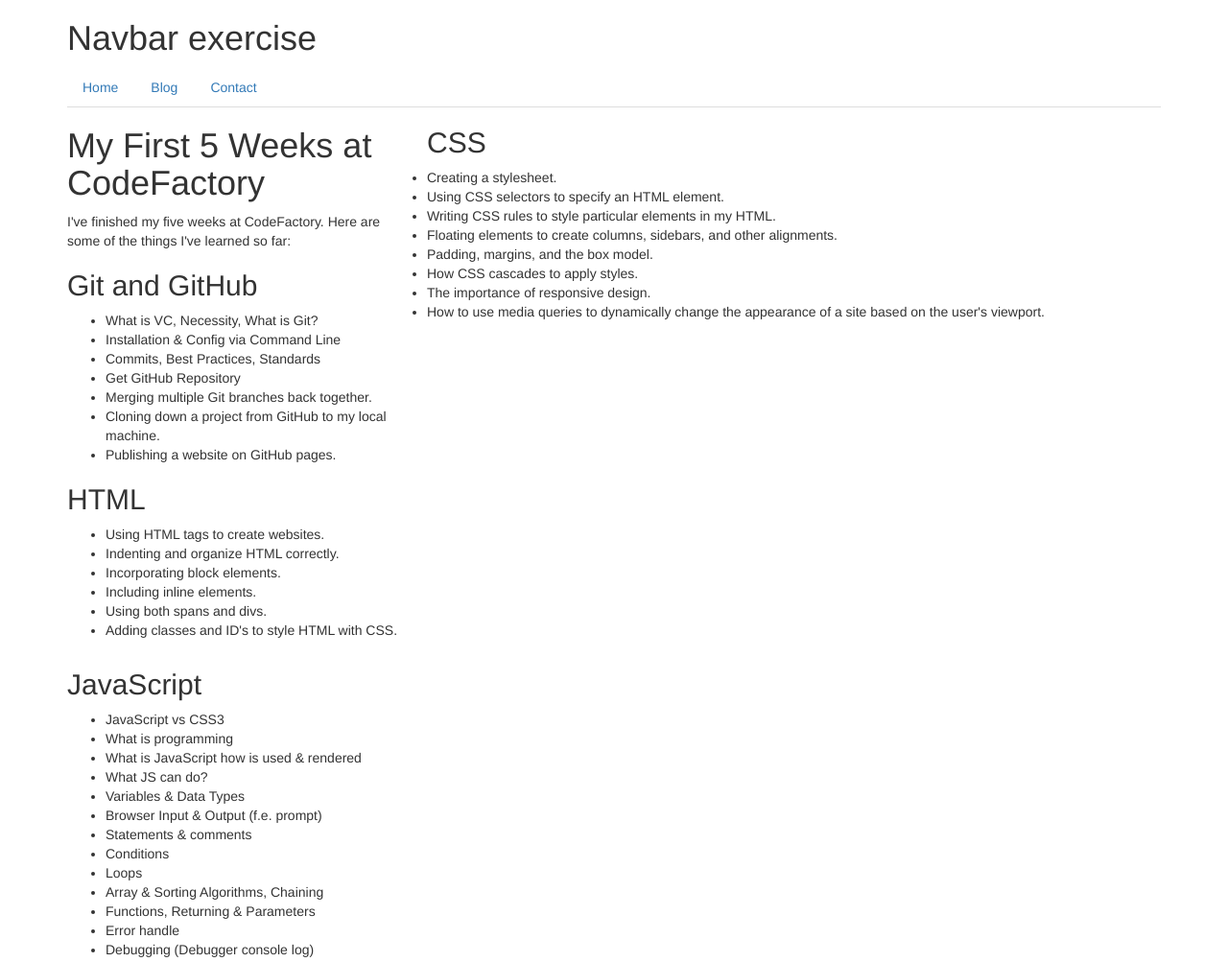
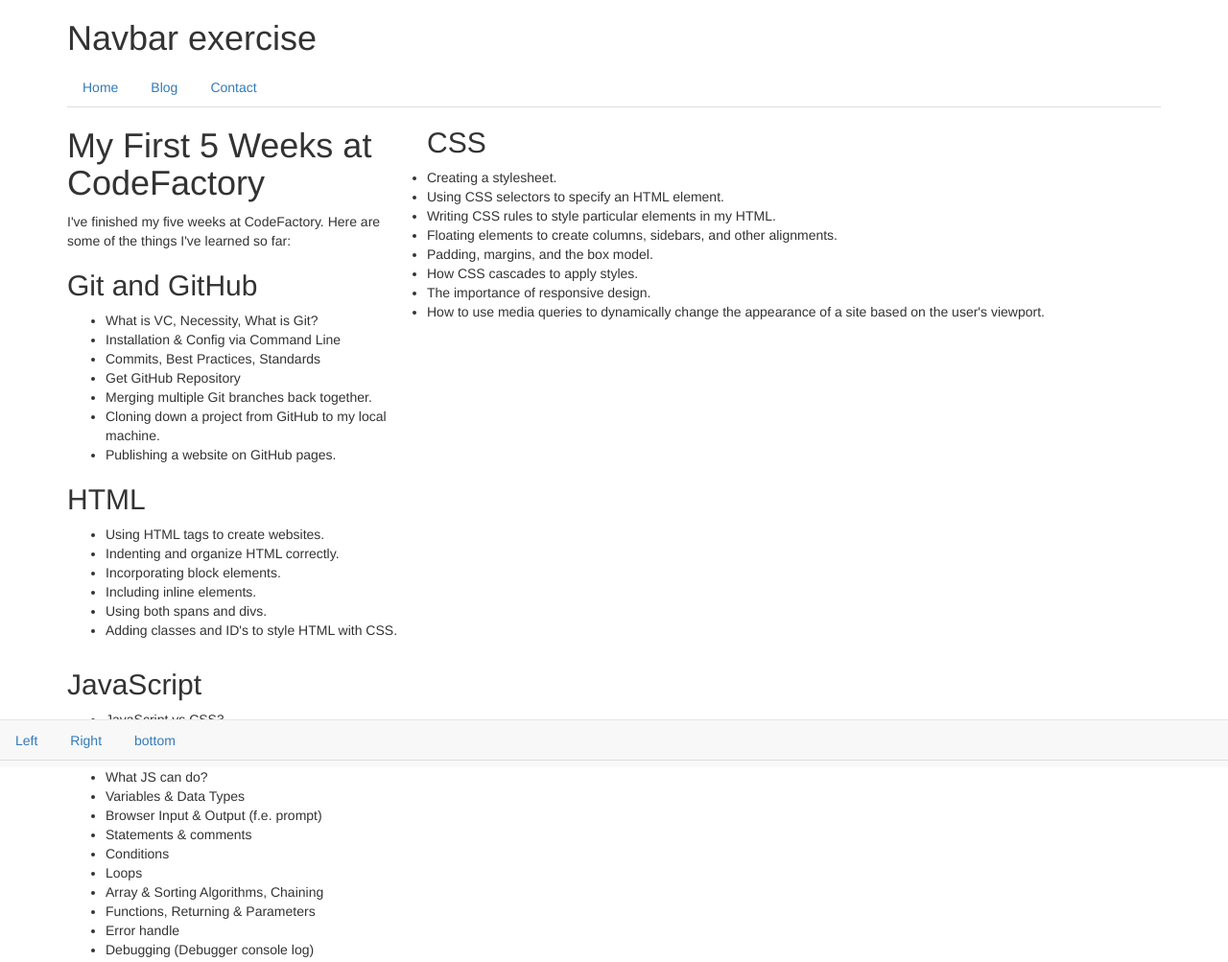
Before and after one commit to IamMoony/FSWD60-Bootstrap-DAY02-Simon-Jamie, a plain HTML site: page basic/bootstrap-b2.html in a window 1280 px wide. Shown: the top 1003 px of the page at 96% size. Drawn offline with nearby package versions, Linux system fonts and the light colour scheme.

Commit message:
navbar added

```diff
--- a/basic/bootstrap-b2.html
+++ b/basic/bootstrap-b2.html
@@ -15,6 +15,16 @@
           <li><a href="#home" title="">Blog</a></li>
           <li><a href="#home" title="">Contact</a></li>
         </ul>
+
+      <nav class="navbar navbar-default navbar-fixed-bottom">
+        <ul class="nav nav-tabs">
+          <li><a href="#home" title="">Left</a></li>
+          <li><a href="#home" title="">Right</a></li>
+          <li><a href="#home" title="">bottom</a></li>
+        </ul>
+    </nav>
+
+
       <div class="row">
         <div class="col-md-4">
           <h1>My First 5 Weeks at CodeFactory</h1>
```
